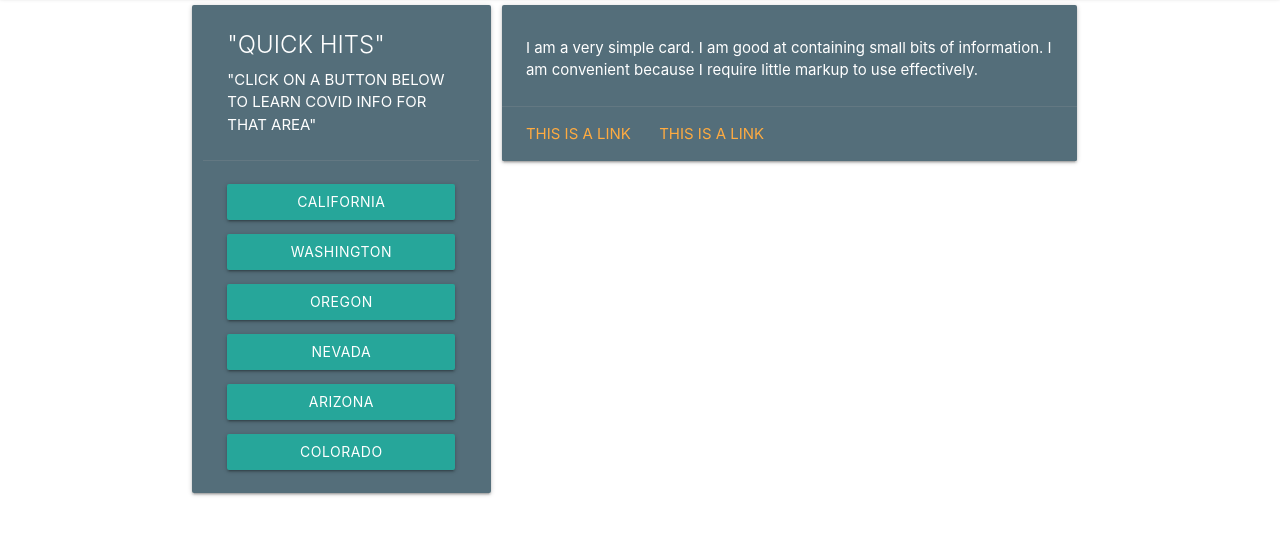
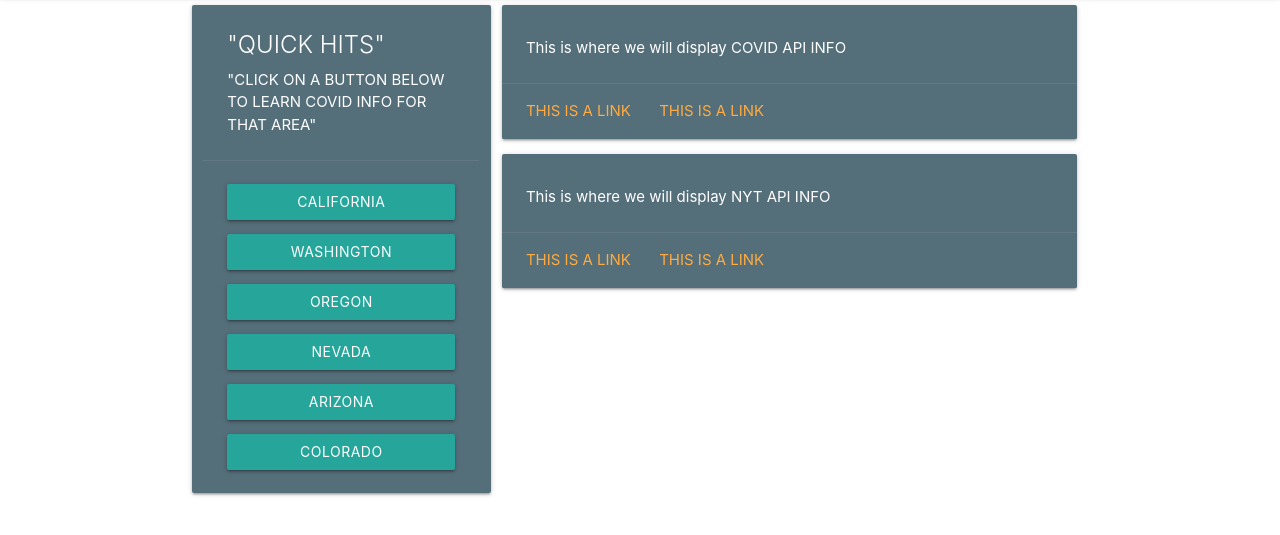
Before and after one commit to ElijahIG/Coded-19-app, a plain HTML site: page index.html in a window 1280 px wide. Shown: the part 67-602 px from the top of the page. Drawn offline with nearby package versions, Linux system fonts and the light colour scheme.

Commit message:
Added card to html in order to display NYT api info

```diff
--- a/index.html
+++ b/index.html
@@ -74,9 +74,20 @@
             <div class="card-content white-text">
               <span class="card-title"></span>
               <p>
-                I am a very simple card. I am good at containing small bits of
-                information. I am convenient because I require little markup to
-                use effectively.
+                This is where we will display COVID API INFO
+              </p>
+            </div>
+            <div class="card-action">
+              <a href="#">This is a link</a>
+              <a href="#">This is a link</a>
+            </div>
+          </div>
+
+          <div class="card blue-grey darken-1" id="nytResults">
+            <div class="card-content white-text">
+              <span class="card-title"></span>
+              <p>
+                This is where we will display NYT API INFO
               </p>
             </div>
             <div class="card-action">
@@ -85,14 +96,12 @@
             </div>
           </div>
         </div>
+        <!------MUST CREATE DISPLAY RESULTS SPACE FOR NEW YORK TIMES API---- -->
+        <!-- ---------------------------------------------------------------- -->
+
       </div>
 
-        <!------MUST CREATE DISPLAY RESULTS SPACE FOR NEW YORK TIMES API---- -->
 
-
-
-
-        <!-- ---------------------------------------------------------------- -->
 
     </div>
     <script
```
